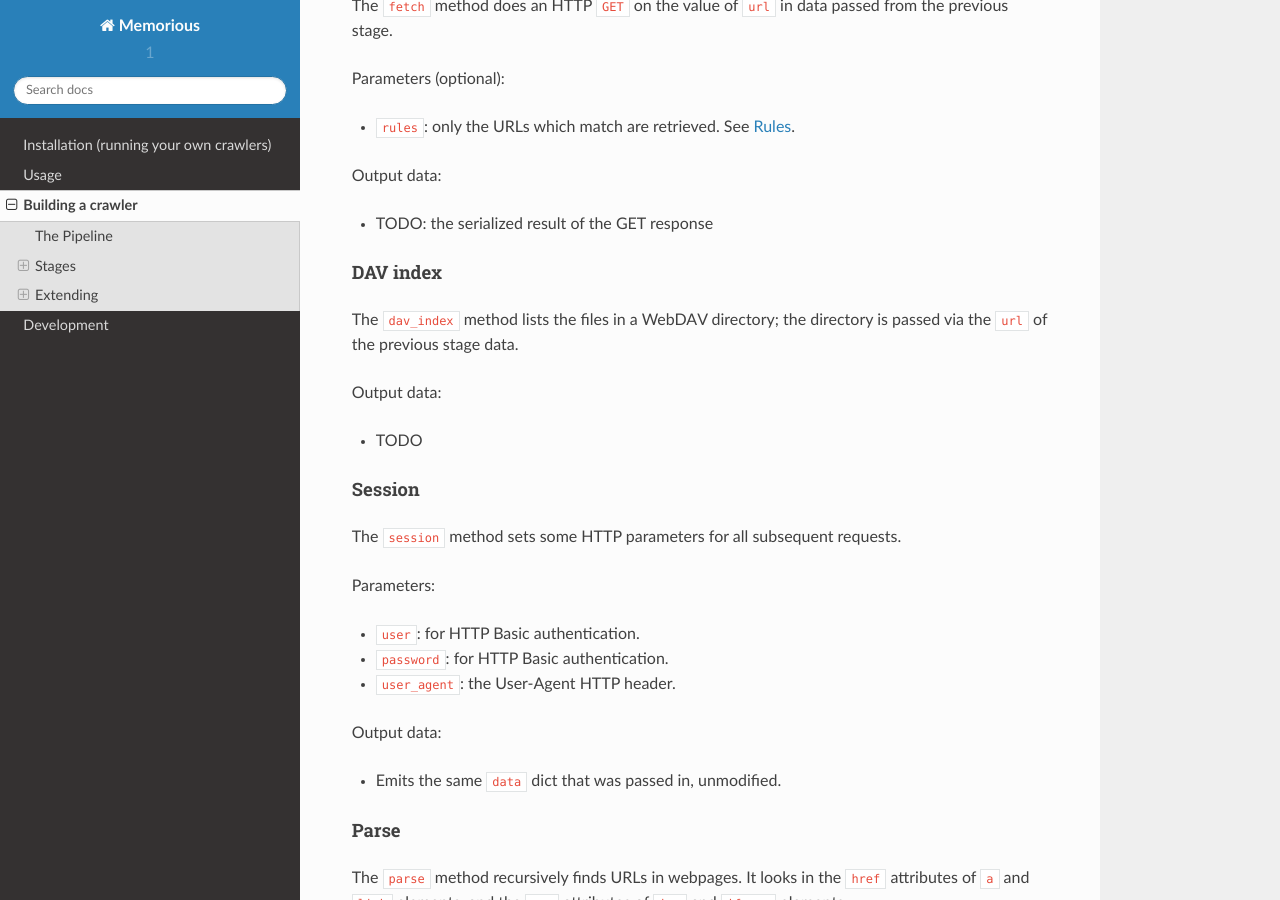
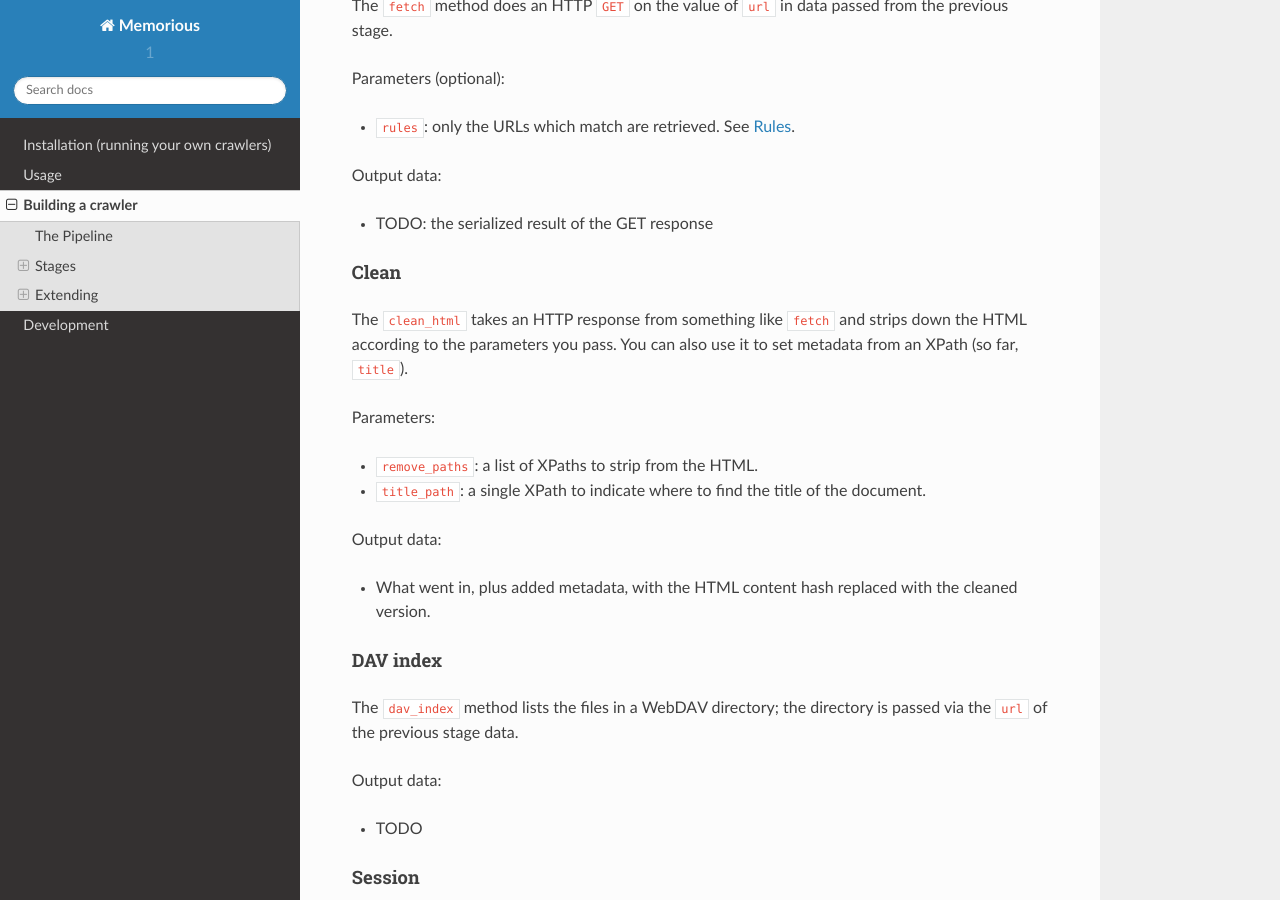
Before and after one commit to alephdata/memorious, a Sphinx documentation site: the page built from docs/buildingcrawler.md, in a window 1280 px wide and 900 px high, scrolled down 3664 px. Built offline with Sphinx 7.4.7 and the Read the Docs theme 2.0.0, drawn with Linux system fonts in a browser that asks for light colours.

Commit message:
Clean html docs

```diff
--- a/docs/buildingcrawler.md
+++ b/docs/buildingcrawler.md
@@ -137,6 +137,19 @@ Parameters (optional):
 Output data:
 
 * TODO: the serialized result of the GET response
+
+#### Clean
+
+The `clean_html` takes an HTTP response from something like `fetch` and strips down the HTML according to the parameters you pass. You can also use it to set metadata from an XPath (so far, `title`).
+
+Parameters:
+
+* `remove_paths`: a list of XPaths to strip from the HTML.
+* `title_path`: a single XPath to indicate where to find the title of the document.
+
+Output data:
+
+* What went in, plus added metadata, with the HTML content hash replaced with the cleaned version.
 
 #### DAV index
 
```
